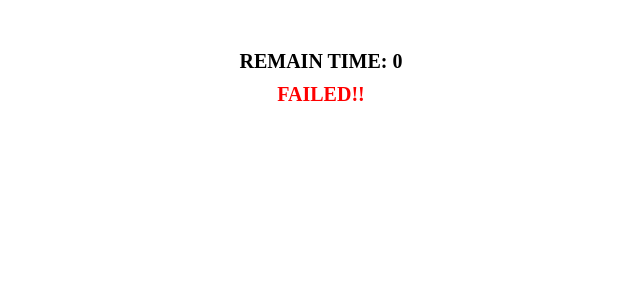
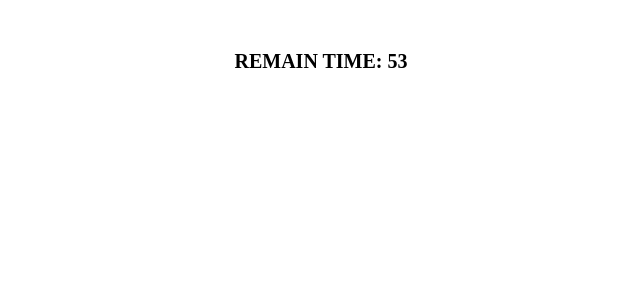
Before and after one commit to kdh3543/card_game, a Next.js app: page /game in a window 1280 px wide. Shown: the top 300 px of the page, without its empty margins (319-959 px from the left). Built offline with nearby package versions, Linux system fonts and the light colour scheme.

Commit message:
Fix: Card 다 마췄을 시 Success & 시간 멈춤 구현 -> 카드 뒤집힘 이펙트, 시간 수정

```diff
--- a/src/components/Game/Game.tsx
+++ b/src/components/Game/Game.tsx
@@ -9,27 +9,27 @@ function Game() {
   const [boolArray, setBoolArray] = useState<number[]>([]);
   const [flip, setFlip] = useState<boolean[]>([]);
   const [cardCount, setCardCount] = useState(0);
-  const [answer, setAnswer] = useState<number[]>([]);
+  const [choice, setChoice] = useState<number[]>([]);
   const [answerCount, setAnswerCount] = useState(0);
-  const [time, setTime] = useState(5);
+  const [time, setTime] = useState(60);
   const [success, setSuccess] = useState("");
   const router = useRouter();
-  let initNum: any = router.query.level;
+  const initNum: any = router.query.level;
   const choiceCard = (index: number, value: number) => {
-    setAnswer([...answer, value]);
+    setChoice([...choice, value]);
 
     let tempArr = flip;
     tempArr[index] = true;
     setCardCount(cardCount + 1);
     setFlip([...tempArr]);
   };
-
   useEffect(() => {
     if (cardCount === 2) {
-      if (answer[answer.length - 1] === answer[answer.length - 2]) {
-        setAnswerArray([...answerArray, answer[answer.length - 1]]);
+      if (choice[choice.length - 1] === choice[choice.length - 2]) {
+        setAnswerArray([...answerArray, choice[choice.length - 1]]);
         setAnswerCount(answerCount + 1);
       } else {
+        setChoice([]);
         setTimeout(() => {
           if (boolArray.length === 0) {
             setFlip(Array.from({ length: initNum }, () => false));
@@ -58,6 +58,7 @@ function Game() {
 
     setBoolArray(num);
   }, [answerArray]);
+
   useEffect(() => {
     if (!router.query.level) return;
     setFlip(Array.from({ length: initNum }, () => true));
@@ -77,11 +78,16 @@ function Game() {
       setSuccess("FAILED!!");
       return;
     }
-    setTimeout(() => {
+    const remainTime = setTimeout(() => {
       setTime(time - 1);
     }, 1000);
-    console.log(answerArray);
+    if (boolArray.every((value) => value !== -1) && boolArray.length != 0) {
+      setSuccess("SUCCESS!!");
+      clearTimeout(remainTime);
+      return;
+    }
   }, [time]);
+  useEffect(() => {}, [boolArray]);
   return (
     <>
       <Head>
```
